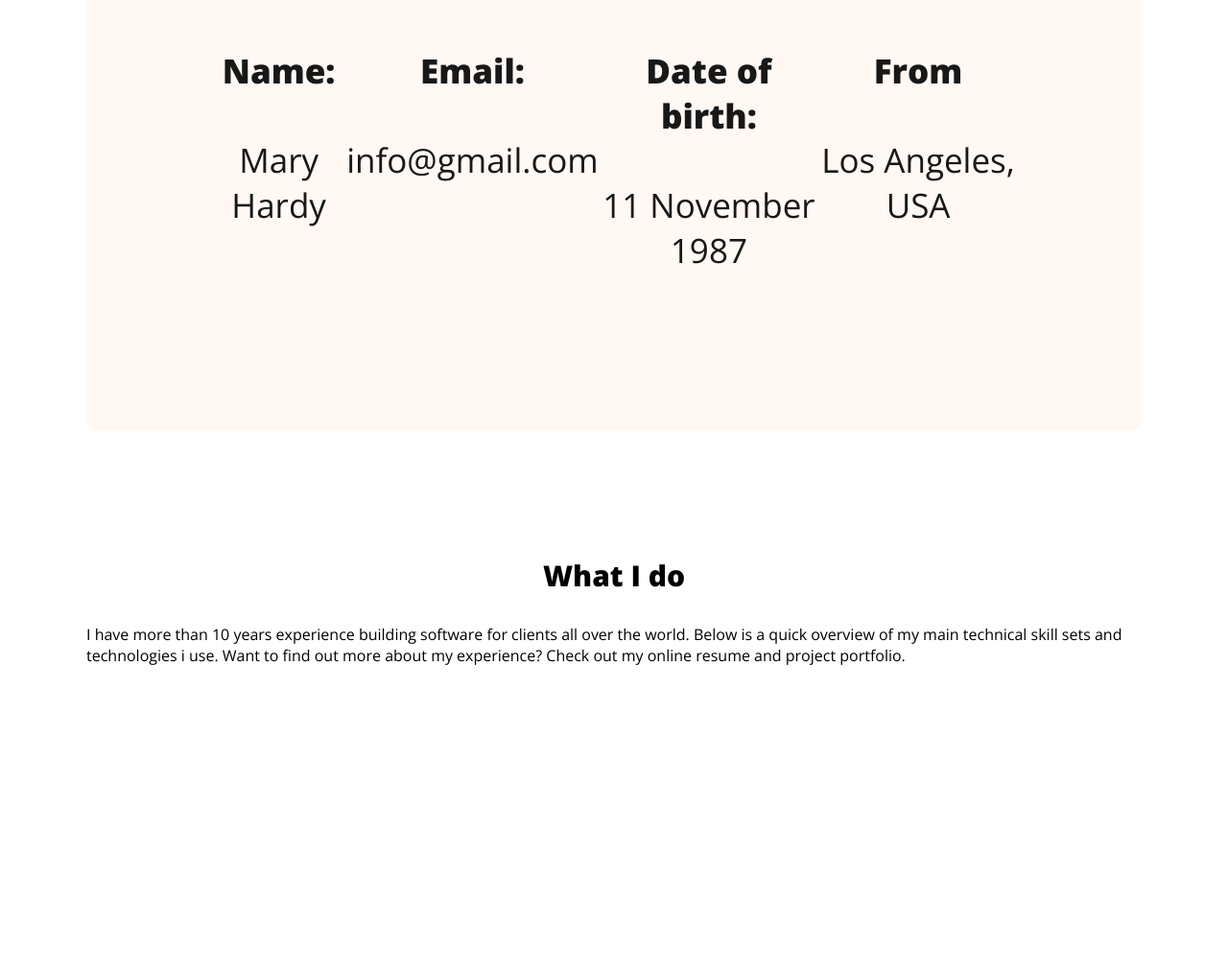
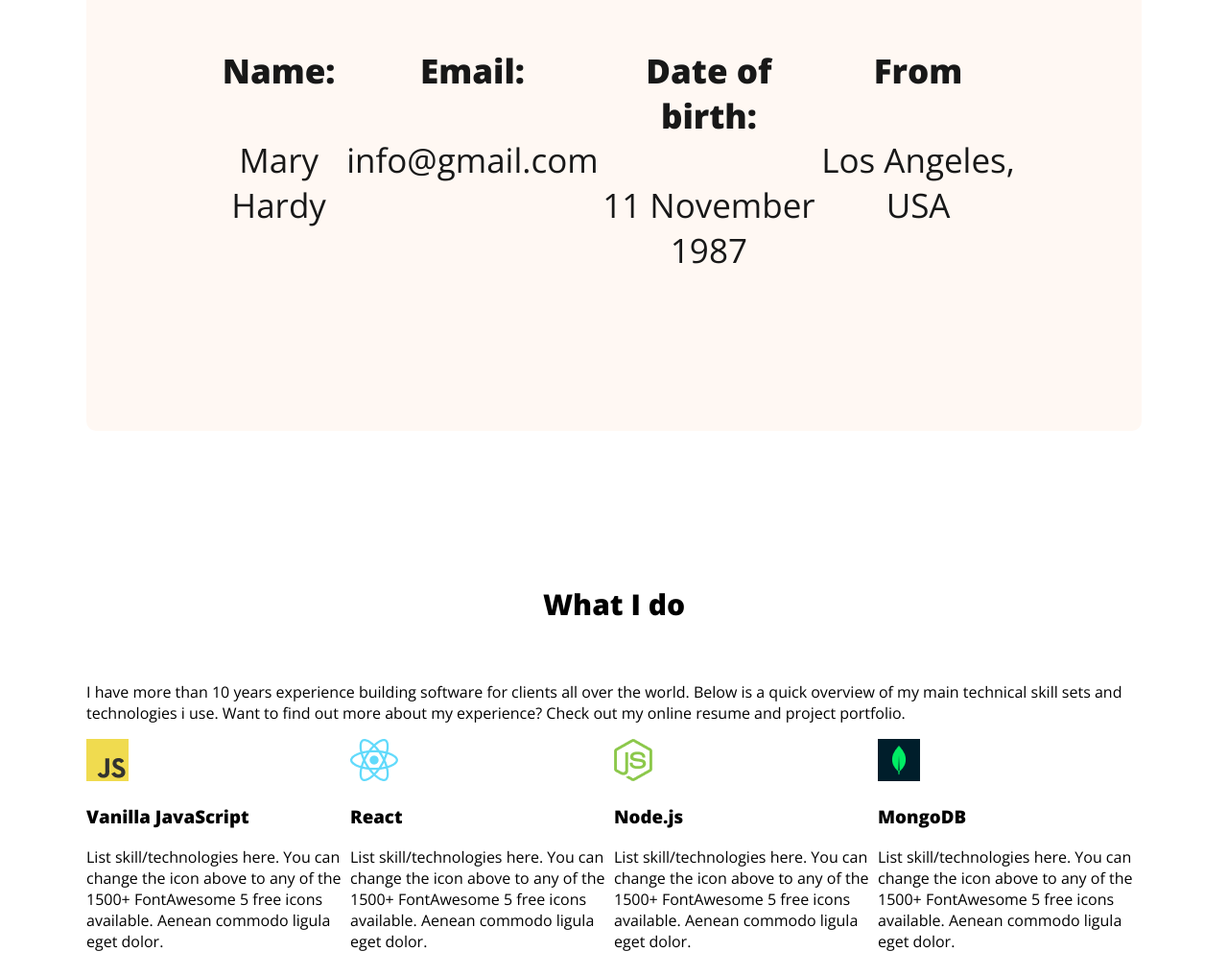
Before and after one commit to JihadIslam37/portfolio-resources-main, a plain HTML site: page index.html in a window 1280 px wide. Shown: the part 1575-2591 px from the top of the page at 96% size. Before the commit the page ends 2285 px from the top, so only its background shows below. Drawn offline with nearby package versions, Linux system fonts and the light colour scheme.

Commit message:
about section creation

```diff
--- a/index.html
+++ b/index.html
@@ -67,7 +67,30 @@
          <!-- what i do section start -->
          <section>
             <h3 class="section-titel">What I do</h3>
-            <p class="section-description">I have more than 10 years experience building software for clients all over the world. Below is a quick overview of my main technical skill sets and technologies i use. Want to find out more about my experience? Check out my online resume and project portfolio.</p>
+            <p id="what-i-do-description" class="section-description">I have more than 10 years experience building software for clients all over the world. Below is a quick overview of my main technical skill sets and technologies i use. Want to find out more about my experience? Check out my online resume and project portfolio.</p>
+            <div class="skills-container">
+             <!-- .skill*4>img+h3.skill-title+p.skill-description -->
+             <div class="skill">
+                <img src="images/icons/js.png" alt="">
+                <h3 class="skill-title">Vanilla JavaScript</h3>
+                <p class="skill-description">List skill/technologies here. You can change the icon above to any of the 1500+ FontAwesome 5 free icons available. Aenean commodo ligula eget dolor.</p>
+             </div>
+             <div class="skill">
+                <img src="images/icons/react.png" alt="">
+                <h3 class="skill-title">React</h3>
+                <p class="skill-description">List skill/technologies here. You can change the icon above to any of the 1500+ FontAwesome 5 free icons available. Aenean commodo ligula eget dolor.</p>
+             </div>
+             <div class="skill">
+                <img src="images/icons/nodejs.png" alt="">
+                <h3 class="skill-title">Node.js</h3>
+                <p class="skill-description">List skill/technologies here. You can change the icon above to any of the 1500+ FontAwesome 5 free icons available. Aenean commodo ligula eget dolor.</p>
+             </div>
+             <div class="skill">
+                <img src="images/icons/mongo.png" alt="">
+                <h3 class="skill-title">MongoDB</h3>
+                <p class="skill-description">List skill/technologies here. You can change the icon above to any of the 1500+ FontAwesome 5 free icons available. Aenean commodo ligula eget dolor.</p>
+             </div>
+            </div>
          </section>
 
     </main>
--- a/styles/portfolio.css
+++ b/styles/portfolio.css
@@ -99,7 +99,13 @@ main{
 .section-titel{
     text-align: center;
     font-size: 30px;
-    font-weight: 700px;
+    font-weight: 15px;
+    padding: 30px 150px;
+    margin: 130px o;
+    right: 5;
+}
+.skills-container{
+    display: flex;
 }
 
 
```
